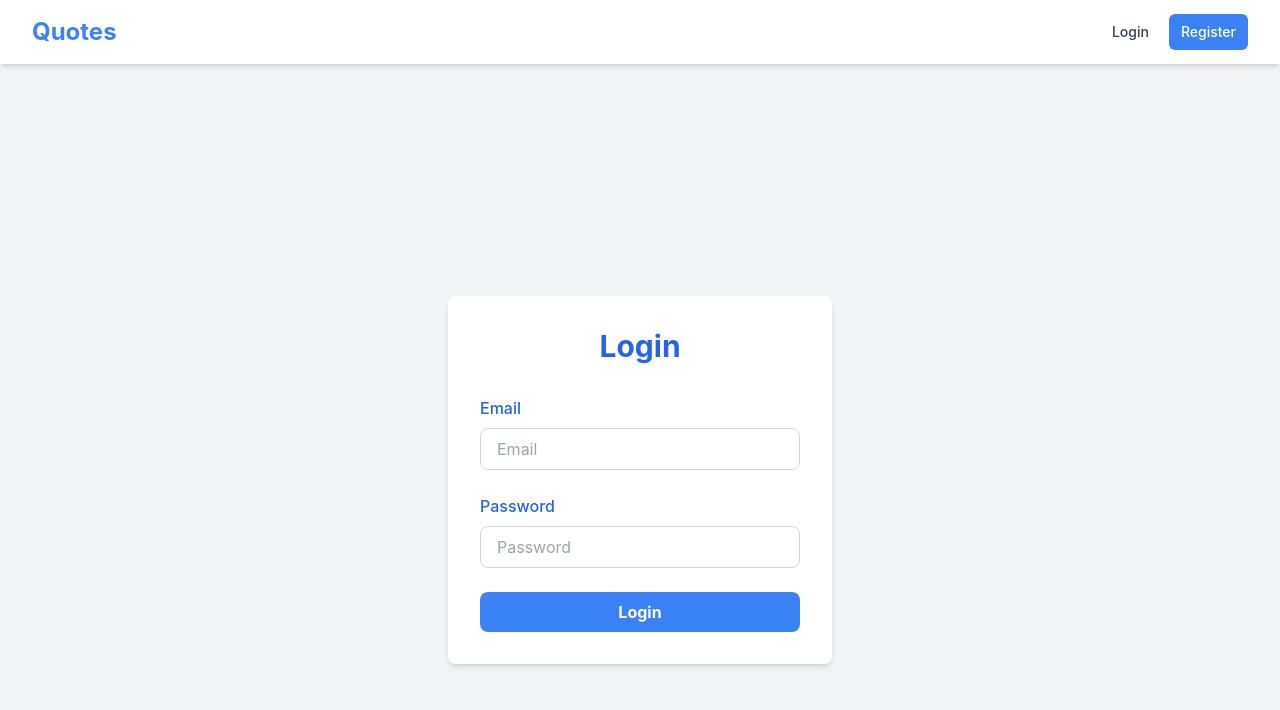
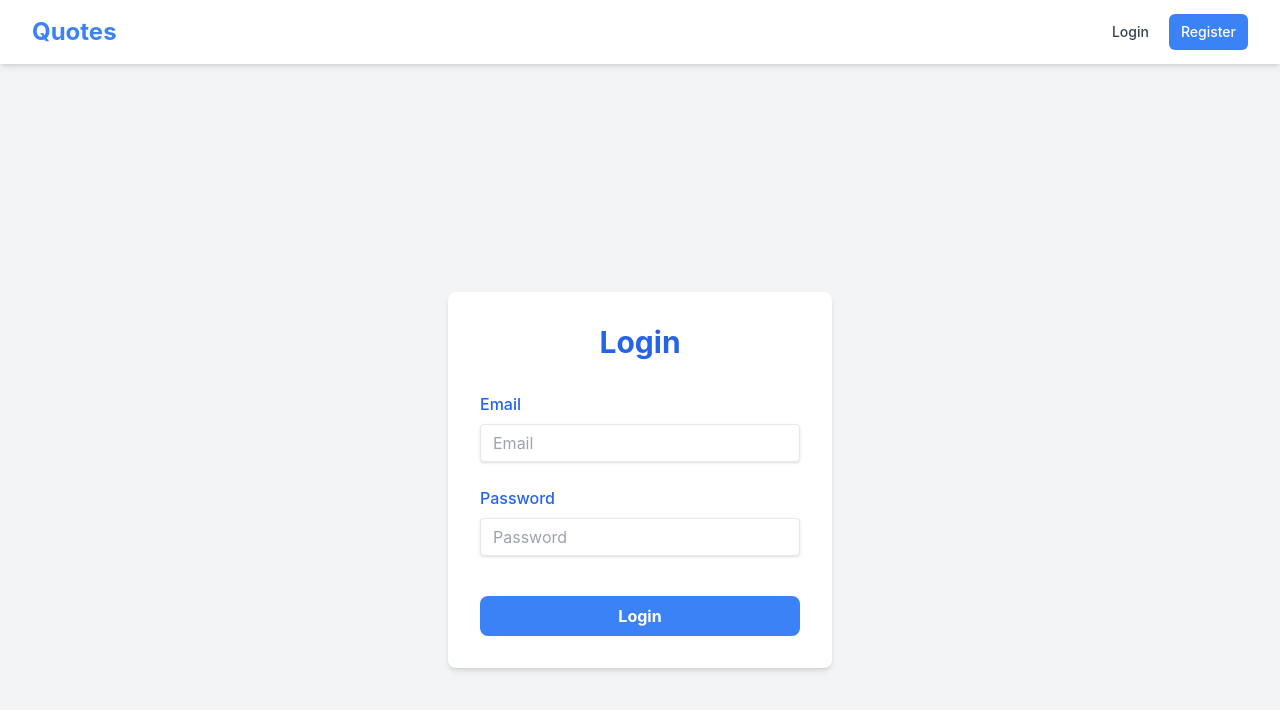
Before and after one commit to ayselakpinar/quote-app, a React (Create React App) app: page /login in a window 1280 px wide. Shown: the top 710 px of the page. Built offline with nearby package versions, Linux system fonts and the light colour scheme; no server answers.

Commit message:
fix: Input component ref handling and export
- Add forwardRef support to Input component
- Fix component export to prevent "Component is not a function" error
- Add displayName for better debugging
- Improve TypeScript types with HTMLInputAttributes

```diff
--- a/src/components/Shared/Input.tsx
+++ b/src/components/Shared/Input.tsx
@@ -1,33 +1,32 @@
-import React, { ChangeEvent } from "react";
+import React, { forwardRef } from "react";
 
-interface InputProps {
-  type?: string;
-  id?: string;
-  placeholder?: string;
-  required?: boolean;
-  onChange?: (e: ChangeEvent<HTMLInputElement>) => void;
-  value?: string;
-  className?: string;
+interface InputProps extends React.InputHTMLAttributes<HTMLInputElement> {
+  label?: string;
+  error?: string;
 }
 
-export const Input: React.FC<InputProps> = ({
-  type = "text",
-  id,
-  placeholder,
-  required = false,
-  onChange,
-  value,
-  className = "",
-}) => {
-  return (
-    <input
-      type={type}
-      id={id}
-      placeholder={placeholder}
-      required={required}
-      value={value}
-      onChange={onChange}
-      className={`w-full px-4 py-2 border border-gray-300 rounded-lg focus:outline-none focus:border-blue-500 ${className}`}
-    />
-  );
-};
+const Input = forwardRef<HTMLInputElement, InputProps>(
+  ({ label, error, className = "", ...props }, ref) => {
+    return (
+      <div className="mb-4">
+        {label && (
+          <label className="block text-gray-700 text-sm font-bold mb-2">
+            {label}
+          </label>
+        )}
+        <input
+          ref={ref}
+          className={`shadow appearance-none border rounded w-full py-2 px-3 text-gray-700 leading-tight focus:outline-none focus:shadow-outline ${
+            error ? "border-red-500" : ""
+          } ${className}`}
+          {...props}
+        />
+        {error && <p className="text-red-500 text-xs italic mt-1">{error}</p>}
+      </div>
+    );
+  }
+);
+
+Input.displayName = "Input";
+
+export { Input };
```
